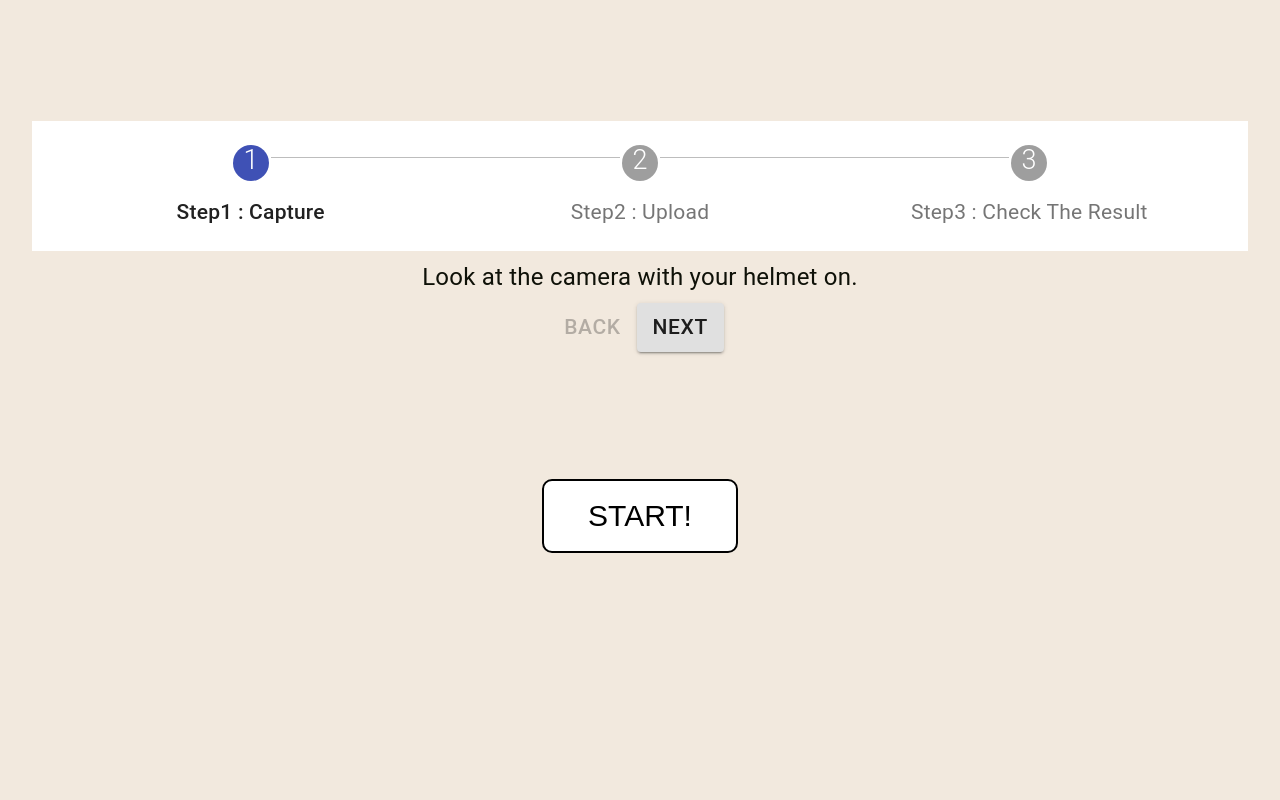
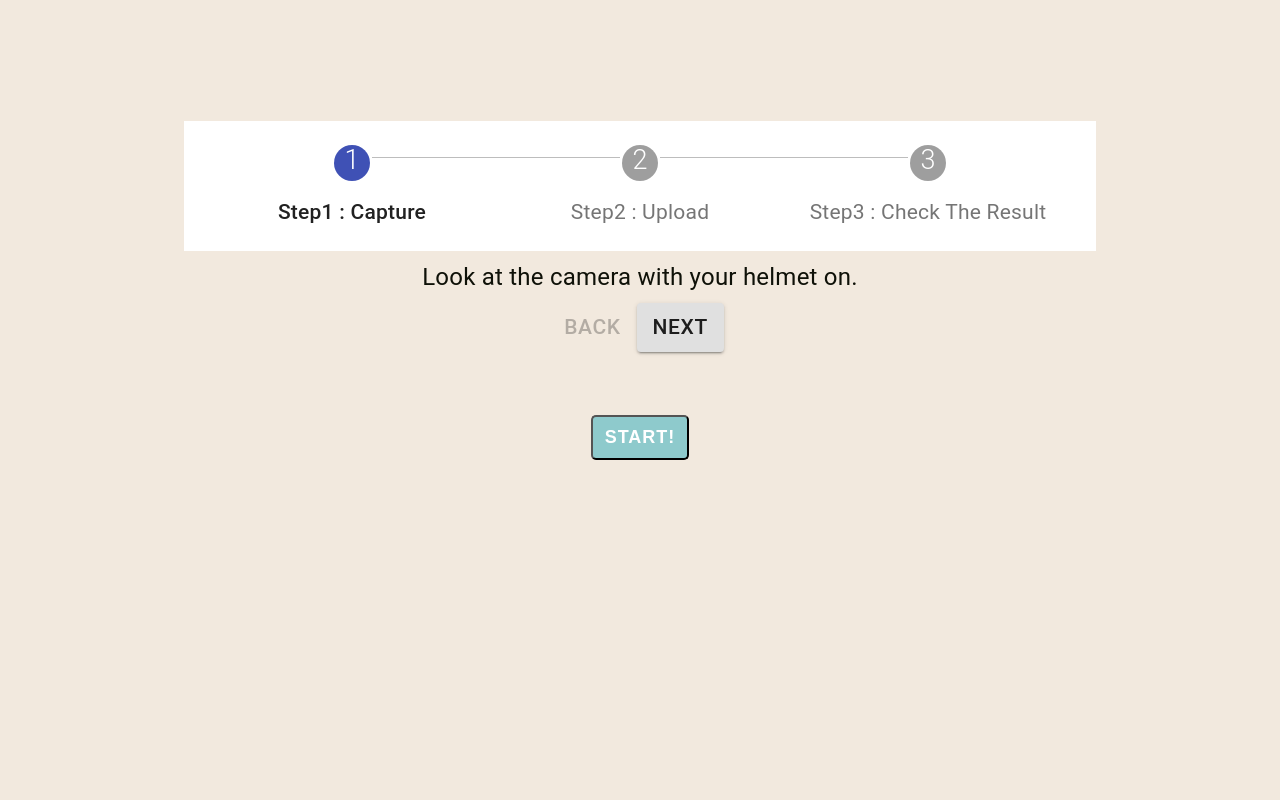
Before and after one commit to MSBT-2021-Silicon-Valley-Internship/Helmet-Detection, a React (Create React App) app in the folder client/: page / in a window 1280 px wide. Shown: the part 700-1500 px from the top of the page. Built offline with nearby package versions, Linux system fonts and the light colour scheme.

Commit message:
[MOD] 'Home'화면 button 수정

```diff
--- a/client/src/pages/Home/Home.css
+++ b/client/src/pages/Home/Home.css
@@ -5,25 +5,28 @@ body {
   color: #fff;
 }
 
-button {
-  background-color: white;
-  @import url("https://fonts.googleapis.com/css2?family=Montserrat:wght@600&display=swap");
+.start-button {
+  background: #8ecacc;
+  color: white;
+  border-radius: 5px;
+  padding: 0.4rem 0.5rem;
+  font-weight: 600;
+  font-size: 18px;
+  letter-spacing: 1px;
+  text-transform: uppercase;
   font-family: "Montserrat", sans-serif;
-  font-size: 1.25em;
-  font-weight: 500;
-  text-transform: uppercase;
-  border: 2px solid black;
-  border-radius: 10px;
-  padding: 18px 44px 18px 44px;
-  color: black;
   -webkit-transition: color 0.5s, background-color 0.5s;
   transition: color 0.5s, background-color 0.5s;
   cursor: pointer;
 }
 
-button:hover {
+.start-button:hover {
   background-color: black;
   color: white;
+}
+
+#start-button {
+  margin: 5%;
 }
 
 /* Start Page */
@@ -46,13 +49,6 @@ button:hover {
   margin: 15px 0 20px 0;
 }
 
-#start-button {
-  @import url("https://fonts.googleapis.com/css2?family=Montserrat:wght@600&display=swap");
-
-  font-family: "Montserrat", sans-serif;
-  margin-top: 10%;
-}
-
 #main-paragraph {
   margin-bottom: 10%;
 }
--- a/client/src/pages/Home/Home.js
+++ b/client/src/pages/Home/Home.js
@@ -19,12 +19,14 @@ const Home = () => {
           <h2>Be aware of Safety!</h2>
         </div>
         <HorizontalLabelPositionBelowStepper />
-        <Link to="/camera">
-          <button id="start-button">START!</button>
-        </Link>
+        <div id="start-button">
+          <Link to="/camera">
+            <button className="start-button">START!</button>
+          </Link>
+        </div>
+
         <ClickButton />
       </div>
-      <div id="start-button"></div>
     </div>
   );
 };
--- a/client/src/pages/Home/Stepper.js
+++ b/client/src/pages/Home/Stepper.js
@@ -55,7 +55,7 @@ export function HorizontalLabelPositionBelowStepper() {
   };
 
   return (
-    <Container>
+    <Container maxWidth="md">
       <div className={classes.root}>
         <Stepper activeStep={activeStep} alternativeLabel>
           {steps.map((label) => (
```
